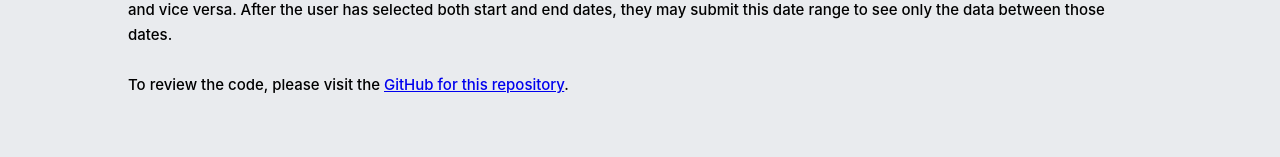
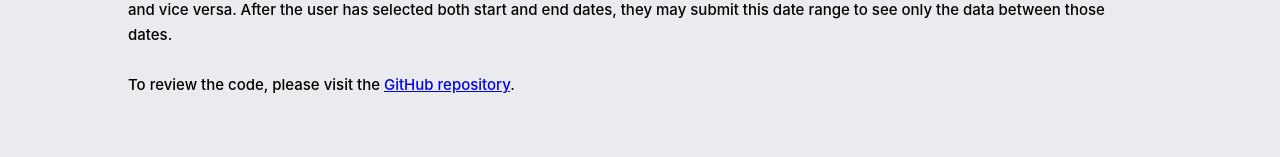
Before and after one commit to akorn3001/akorn3001.github.io-quio_assessment, a React (Create React App) app: page / in a window 1280 px wide. Shown: the part 509-666 px from the top of the page. Built offline with nearby package versions, Linux system fonts and the light colour scheme.

Commit message:
Fix lines in README and app.js

```diff
--- a/src/App.js
+++ b/src/App.js
@@ -45,7 +45,7 @@ class App extends Component {
             data between those dates.
             <br />
             <br />
-            To review the code, please visit the <a href="https://github.com/akorn3001/quio-assessment">GitHub for this repository</a>.
+            To review the code, please visit the <a href="https://github.com/akorn3001/quio-assessment">GitHub repository</a>.
           </p>
         </div>
         <Tables />
```
Also changed, not shown: 1 other file (tests, documents, lock files or other folders).
